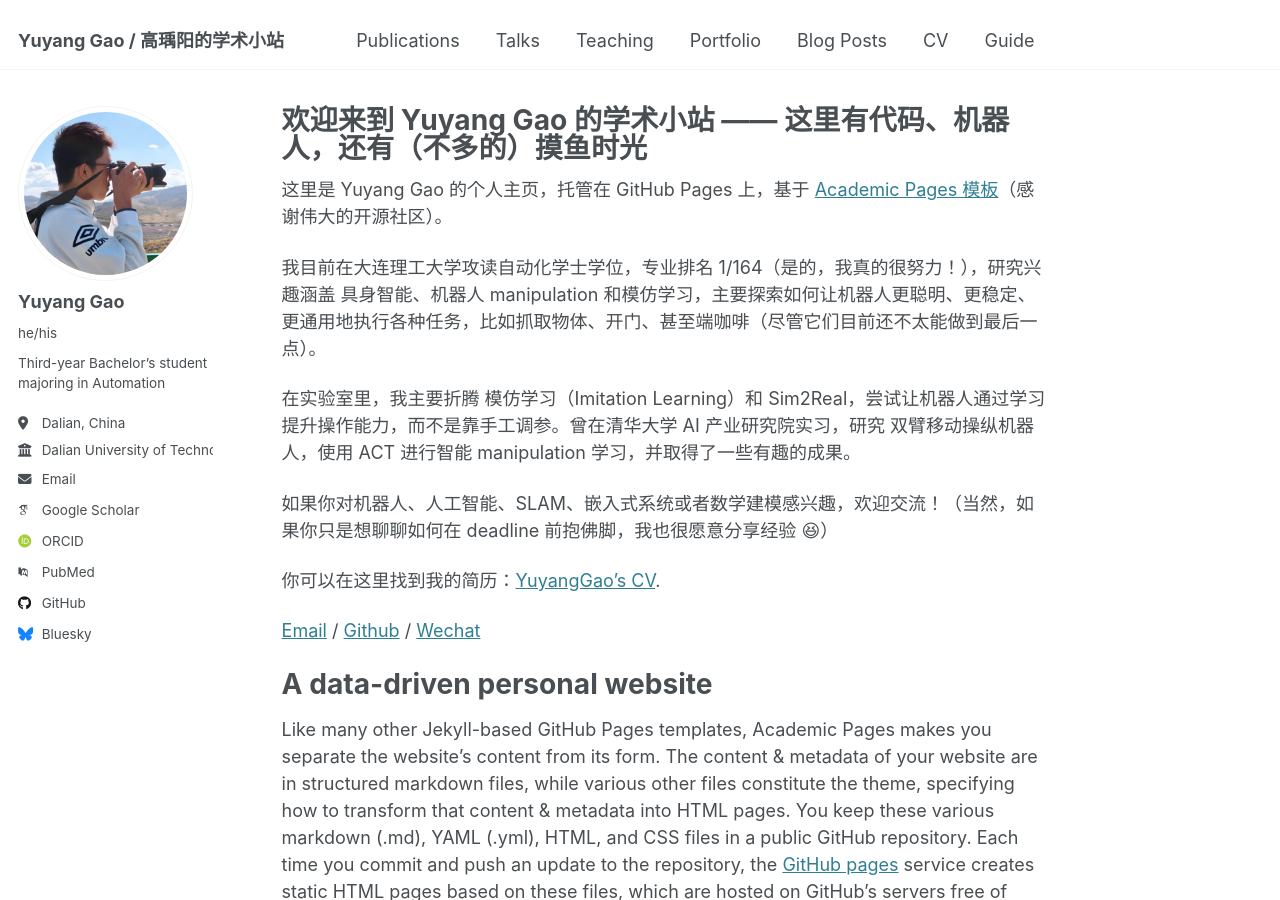
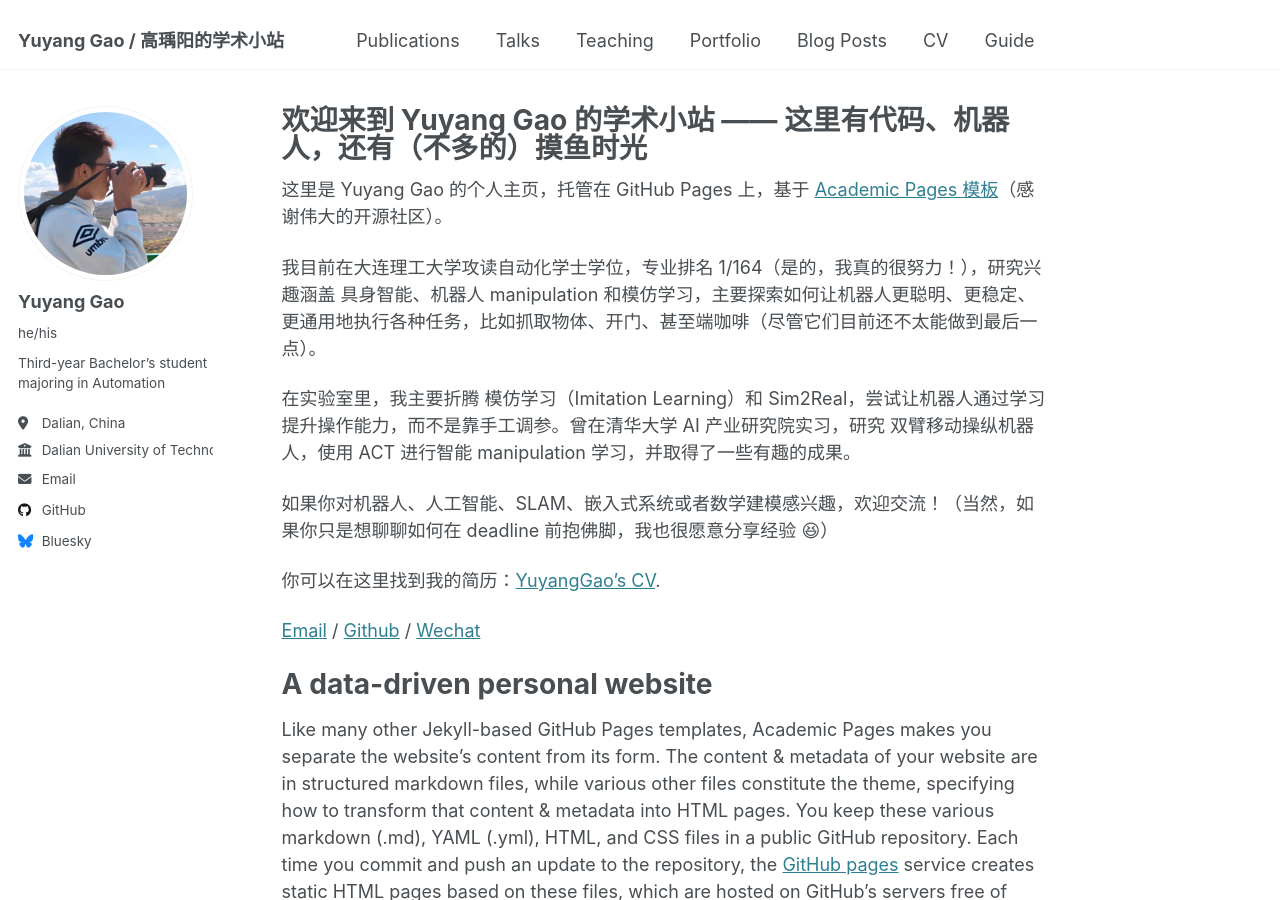
Before and after one commit to AndyGao6186/AndyGao6186.github.io, a Jekyll site: the page built from _pages/about.md, in a window 1280 px wide and 900 px high. Built offline with Jekyll 4.4.1, drawn with Linux system fonts in a browser that asks for light colours; some web fonts are replaced.

Commit message:
Update _config.yml

```diff
--- a/_config.yml
+++ b/_config.yml
@@ -32,14 +32,14 @@ author:
   email            : "gaoyuyang6186@163.com"
 
   # Academic websites
-  arxiv            : # URL - Update with the correct link to your profile
-  googlescholar    : "https://scholar.google.com/citations?user=PS_CX0AAAAAJ"
-  impactstory      : # URL
-  orcid            : "http://orcid.org/yourorcidurl"
-  semantic         : # URL
-  pubmed           : "https://www.ncbi.nlm.nih.gov/pubmed/?term=john+snow"
-  researchgate     : # URL
-  scopus           : # URL
+  # arxiv            : # URL - Update with the correct link to your profile
+  # googlescholar    : "https://scholar.google.com/citations?user=PS_CX0AAAAAJ"
+  # impactstory      : # URL
+  # orcid            : "http://orcid.org/yourorcidurl"
+  # semantic         : # URL
+  # pubmed           : "https://www.ncbi.nlm.nih.gov/pubmed/?term=john+snow"
+  # researchgate     : # URL
+  # scopus           : # URL
 
   # Repositories and software development
   bitbucket        : # Username - Update with your username on the site
```
